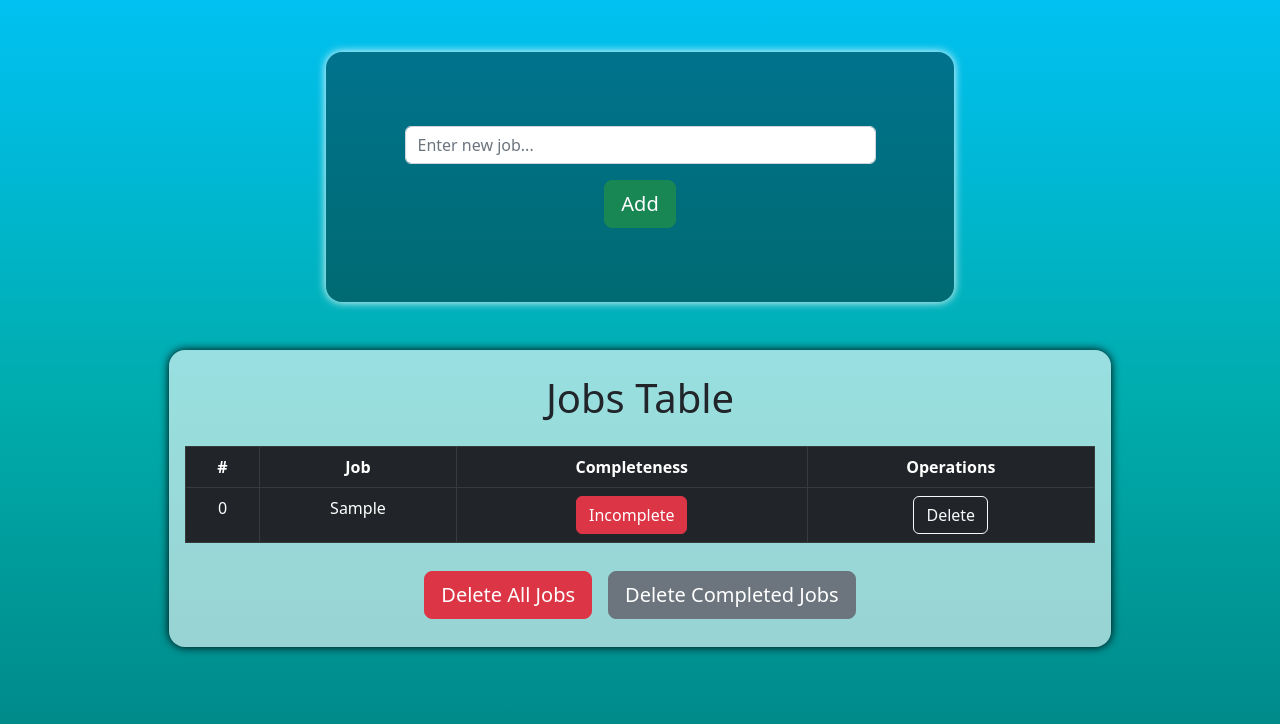
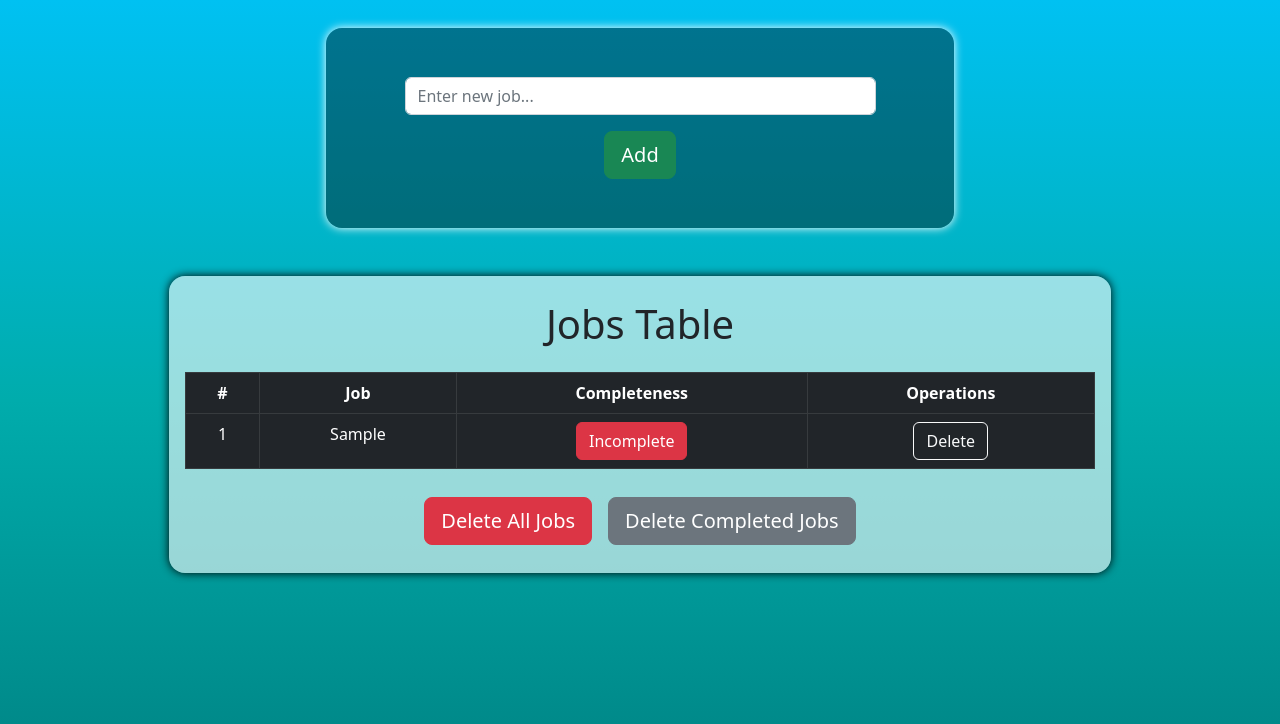
Before and after one commit to EhsanAryan/TodoAppReactTypescript, a React (Create React App) app: page / in a window 1280 px wide. Both pictures are taken after typing "Sample" into the empty fields and a click on the button "Add". Shown: the top 724 px of the page. Built offline with nearby package versions, Linux system fonts and the light colour scheme.

Commit message:
The sixth commit (todo project)

```diff
--- a/src/components/Input.css
+++ b/src/components/Input.css
@@ -1,6 +1,6 @@
 .input-section {
     width: 50%;
-    min-height: 250px;
+    min-height: 200px;
     background-color: rgba(0, 0, 0, 0.4);
     box-shadow: 0px 0px 10px white;
 }
--- a/src/components/Input.tsx
+++ b/src/components/Input.tsx
@@ -73,7 +73,7 @@ const Input: React.FC<InputProps> = (props) => {
 
 
     return (
-        <div className="input-section mx-auto mt-5 rounded-4
+        <div className="input-section mx-auto mt-4 rounded-4
         d-flex flex-column justify-content-center align-items-center">
             <input type="text" className="form-control w-75 mx-auto my-2" placeholder="Enter new job..."
             value={job} onChange={(event: React.ChangeEvent<HTMLInputElement>) => setJob(event.target.value)}
--- a/src/components/Table.css
+++ b/src/components/Table.css
@@ -5,6 +5,12 @@
     box-shadow: 0px 0px 10px black;
 }
 
+.dragged {
+    opacity: 0.5;
+}
+
+
+
 @media screen and (max-width : 992px) {
     .table-container {
         width: 100%;
--- a/src/components/Table.tsx
+++ b/src/components/Table.tsx
@@ -1,4 +1,4 @@
-import React from "react";
+import React , { useRef } from "react";
 import "./Table.css"
 import { JobType } from "../Types/JobType";
 import swal from "sweetalert";
@@ -13,6 +13,11 @@ type TableProps = {
 
 const Table: React.FC<TableProps> = (props) => {
     const {allJobs , setAllJobs} = props;
+
+    const tableBodyRef = useRef<HTMLTableSectionElement>(null)
+
+    let draggedTagIndex: number | null = null;
+    let dropTargetIndex: number | null = null;
 
     const deleteJob = (jobId: string): void => {
         swal({
@@ -82,6 +87,37 @@ const Table: React.FC<TableProps> = (props) => {
         });
     }
 
+    const handleDragStart = (event: React.DragEvent<HTMLTableRowElement>) => {
+        event.currentTarget.classList.add("dragged");
+        draggedTagIndex = Number(event.currentTarget.querySelector("td:first-child")!.innerHTML) - 1;
+    }
+
+    const handleDragEnd = (event: React.DragEvent<HTMLTableRowElement>) => {
+        event.currentTarget.classList.remove("dragged");
+        draggedTagIndex = null;
+    }
+
+    const handleDragOver = (event: React.DragEvent<HTMLTableRowElement>) => {
+        event.preventDefault();
+        dropTargetIndex = Number(event.currentTarget.querySelector("td:first-child")!.innerHTML) - 1;
+    }
+
+    const hanldeDragLeave = () => {
+        dropTargetIndex = null;
+    }
+
+    const handleDrop = (event: React.DragEvent<HTMLTableRowElement>) => {
+        event.preventDefault();
+        const jobs = JSON.parse(localStorage.getItem("jobs")!);
+        const draggedJob: JobType = jobs.splice(draggedTagIndex , 1)[0];
+        jobs.splice(dropTargetIndex , 0 , draggedJob);
+
+        setAllJobs(jobs);
+        localStorage.setItem("jobs" , JSON.stringify(jobs));
+
+        draggedTagIndex = null;
+        dropTargetIndex = null;
+    }
 
     return (
         <div className={`table-container mx-auto rounded-4 my-5 px-3 py-4
@@ -99,11 +135,15 @@ const Table: React.FC<TableProps> = (props) => {
                             <th>Operations</th>
                         </tr>
                     </thead>
-                    <tbody>
+                    <tbody ref={tableBodyRef}>
                         {allJobs.map((job , jobIndex) => {
                             return (
-                                <tr key={job.id} className={`${job.isCompleted ? "table-active" : ""}`}>
-                                    <td>{jobIndex}</td>
+                                <tr key={job.id} className={`${job.isCompleted ? "table-active" : ""}`}
+                                draggable={true}
+                                onDragStart={handleDragStart} onDragEnd={handleDragEnd}
+                                onDragOver={handleDragOver} onDragLeave={hanldeDragLeave}
+                                onDrop={handleDrop}>
+                                    <td>{jobIndex+1}</td>
                                     <td>{job.text}</td>
                                     <td>
                                         <button type="button" className={`btn
```
